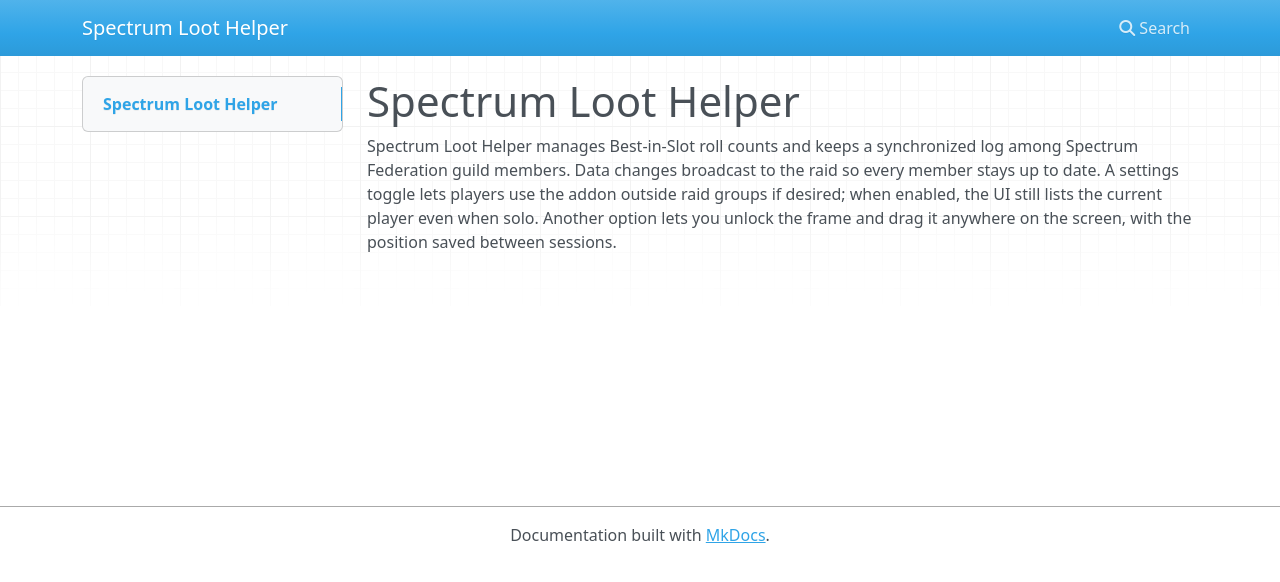
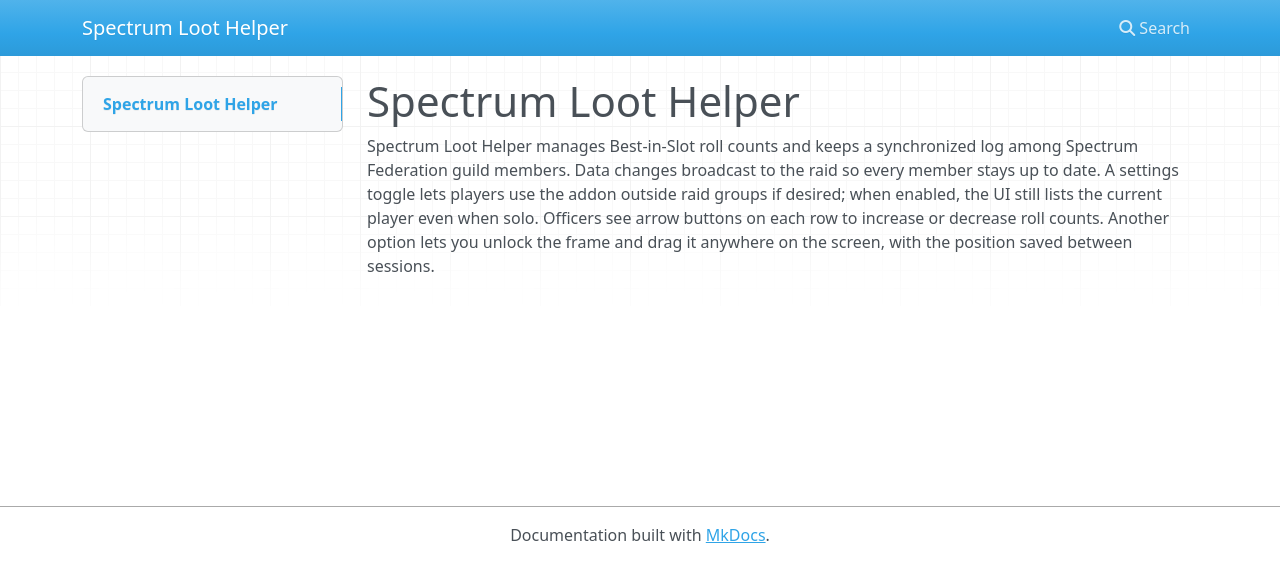
Before and after one commit to OsulivanAB/SpectrumLootTool, an MkDocs documentation site: the page built from docs/index.md, in a window 1280 px wide. Shown: the top 582 px of the page. Built offline with MkDocs 1.6.1, drawn with Linux system fonts in a browser that asks for light colours; nearby versions of some CDN libraries.

Commit message:
Add officer roll adjustment buttons

```diff
--- a/docs/index.md
+++ b/docs/index.md
@@ -4,5 +4,6 @@
 among Spectrum Federation guild members. Data changes broadcast to the raid so
 every member stays up to date. A settings toggle lets players use the addon
 outside raid groups if desired; when enabled, the UI still lists the current
-player even when solo. Another option lets you unlock the frame and drag it
+player even when solo. Officers see arrow buttons on each row to increase or
+decrease roll counts. Another option lets you unlock the frame and drag it
 anywhere on the screen, with the position saved between sessions.
```
Also changed, not shown: CHANGELOG.md (+3 -0 lines), README.md (+1 -0 lines), 3 other files.
